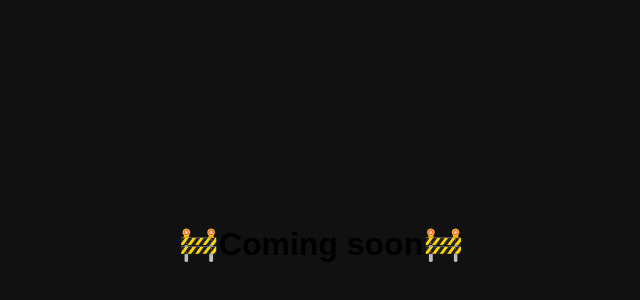
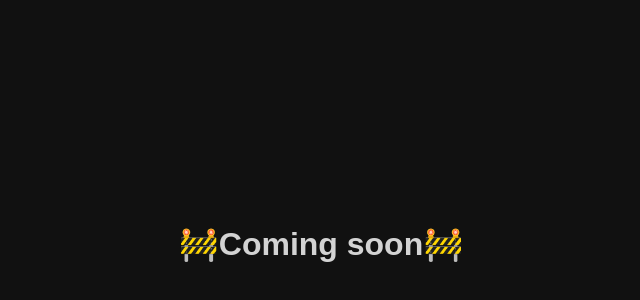
Before and after one commit to ArminNT/ArminNT.github.io, a plain HTML site: page index.html in a window 1280 px wide. Shown: the part 160-460 px from the top of the page, without its empty margins (319-959 px from the left). Drawn offline with Linux system fonts and the light colour scheme.

Commit message:
Update index.html

```diff
--- a/index.html
+++ b/index.html
@@ -2,7 +2,7 @@
 
 <style>
 h1 {
-  colour: lightgray;
+  color: lightgray;
   text-align: center;
   position: absolute;
   width: 100%;
```
